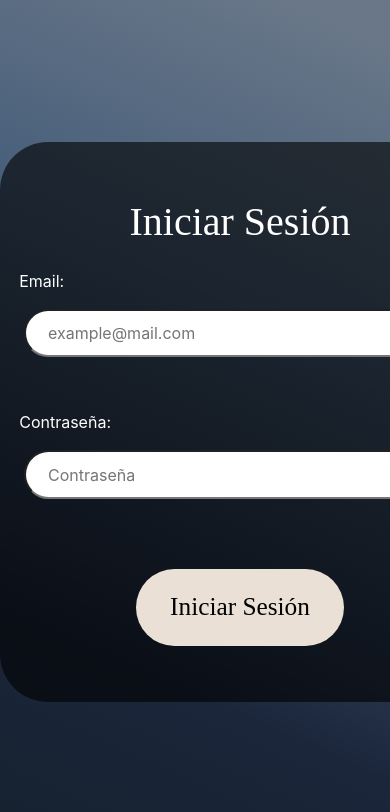
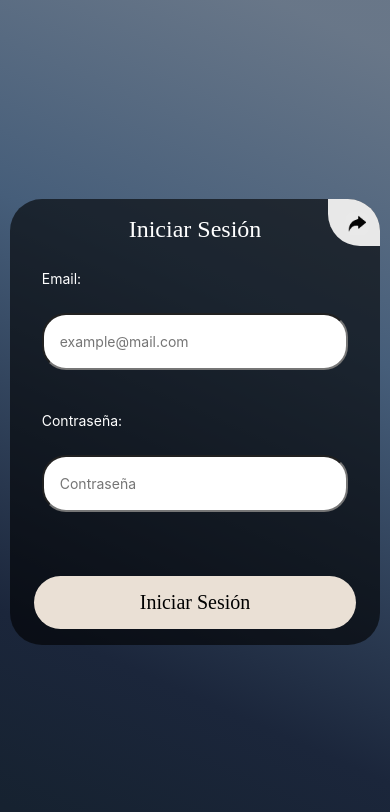
Before and after one commit to g0yz/trabajoDeCampoFrontEnd, a React (Create React App) app: page /login in a window 390 px wide. Shown: the top 812 px of the page. Built offline with nearby package versions, Linux system fonts and the light colour scheme.

Commit message:
Modifico la funcion de la X de las alertas, modifico la estructura de los Logs y le agrego efectos

```diff
--- a/package.json
+++ b/package.json
@@ -7,6 +7,7 @@
     "@testing-library/jest-dom": "^6.8.0",
     "@testing-library/react": "^16.3.0",
     "@testing-library/user-event": "^13.5.0",
+    "animate.css": "^4.1.1",
     "react": "^19.1.1",
     "react-dom": "^19.1.1",
     "react-router-dom": "^7.8.2",
--- a/src/components/Log/Log.css
+++ b/src/components/Log/Log.css
@@ -1,121 +1,172 @@
-*{
-    margin: 0;
-    padding: 0;
+/* Importar Animate.css */
+@import url('https://cdnjs.cloudflare.com/ajax/libs/animate.css/4.1.1/animate.min.css');
+
+* {
+  margin: 0;
+  padding: 0;
 }
 
-
-
-#loginContainer{
-    width: 100rem;
-    height: 100rem;
-    max-width: 30rem;
-    max-height: 35rem;
-    border-radius: 3rem;
-    display: flex;
-    justify-content: space-evenly;
-    align-items: stretch;
-    flex-direction: column;
-    background-color: rgba(0, 0, 0, 0.61);
-
-    /*background: #833AB4;
-    background: -webkit-linear-gradient(54deg, rgba(131, 58, 180, 1) 0%, rgba(253, 29, 29, 1) 50%, rgba(252, 176, 69, 1) 100%);
-    background: -moz-linear-gradient(54deg, rgba(131, 58, 180, 1) 0%, rgba(253, 29, 29, 1) 50%, rgba(252, 176, 69, 1) 100%);
-    background: linear-gradient(54deg, rgba(131, 58, 180, 1) 0%, rgba(253, 29, 29, 1) 50%, rgba(252, 176, 69, 1) 100%);
-    filter: progid:DXImageTransform.Microsoft.gradient(startColorstr="#833AB4", endColorstr="#FCB045", GradientType=0);
-    */
-}
-
+#loginContainer,
 #singUpContainer {
   position: relative;
-  width: 100rem;
-  height: 100rem;
-  max-width: 31rem;
-  max-height: 41rem;
+  width: 100%;
+  max-width: 90vw;
+  height: auto;
+  min-height: 35rem;
   border-radius: 3rem;
   display: flex;
   justify-content: space-evenly;
   align-items: stretch;
   flex-direction: column;
   background-color: rgba(0, 0, 0, 0.61);
+  transition: min-height 0.6s ease;
+  padding: 2rem 1rem;
+  box-sizing: border-box;
+  transform-style: preserve-3d;
+  backface-visibility: hidden;
 }
 
-#email, #password, #confirmarPassword{
-    margin: 1rem !important;
-    margin-left: 1% !important;
-    padding: 5% !important;
-    padding-right: 5% !important;
-    width: 95% !important;
-    height: 100% !important;
-    max-height: 500rem !important;
-    max-width: 200rem !important;
-    max-height: 3rem !important;
-    border-radius: 2rem !important;
-
+#loginContainer {
+  max-width: min(30rem, 90vw);
+  min-height: 35rem;
 }
 
-.form{
+#singUpContainer {
+  max-width: min(31rem, 90vw);
+  min-height: 41rem;
+}
+
+.form {
   margin: auto auto;
-  transition: transform 0.6s;
+  perspective: 1000px;
+  --animate-duration: 0.8s;
+}
+
+/* Ajustar velocidad de las animaciones de Animate.css */
+.animate__animated {
+  animation-duration: var(--animate-duration);
+}
+
+/* Asegurar que el formulario mantenga el estilo 3D */
+#loginContainer,
+#singUpContainer {
   transform-style: preserve-3d;
 }
 
-.form.girar{
-  transform: rotateY(180deg);
+.form-content {
+  opacity: 1;
+  transition: opacity 0.4s ease;
 }
 
-.form > div {
-  backface-visibility: hidden;
+/* Fade out del contenido durante la salida */
+.form-content.content-animating {
+  animation: fadeOutContent 0.4s ease-out forwards;
 }
 
-.formLabel{
-    display: flex;
-    flex-direction: column;
-    align-items: flex-start;
-    margin-left: 1%;
-    padding: 3%;
+/* Fade in del contenido durante la entrada */
+.animate__flipInY .form-content {
+  animation: fadeInContent 0.6s ease-in forwards;
+  animation-delay: 0.4s;
+  opacity: 0;
 }
 
-.botonIniciarSesion{
-    padding: 4%;
-    padding-left: 7%;
-    padding-right: 7%;
-    margin-top: 2rem;
-    border-radius: 3rem;
-    border: black;
-    background-color: #eae0d5;
-    font-family: 'Abyssinica SIL';
-    font-size: 3vh;
+@keyframes fadeOutContent {
+  from {
+    opacity: 1;
+    transform: scale(1);
+  }
+  to {
+    opacity: 0;
+    transform: scale(0.95);
+  }
 }
 
-.botonIniciarSesion:hover{
-    background-color: #15616d;
-    color: rgb(255, 255, 255);
-    cursor: pointer;
-    transition: 0.2s;
-    border: black;
+@keyframes fadeInContent {
+  from {
+    opacity: 0;
+    transform: scale(0.95);
+  }
+  to {
+    opacity: 1;
+    transform: scale(1);
+  }
+}
+
+#login-email,
+#login-password,
+#register-email,
+#register-password,
+#register-confirmar-password {
+  margin: 1rem 0 !important;
+  padding: 1rem !important;
+  width: 100% !important;
+  max-width: 100% !important;
+  height: auto !important;
+  min-height: 3rem !important;
+  border-radius: 2rem !important;
+  box-sizing: border-box;
+  font-size: clamp(14px, 2vw, 16px);
+}
+
+.formLabel {
+  display: flex;
+  flex-direction: column;
+  align-items: flex-start;
+  width: 100%;
+  padding: 0.5rem 1rem;
+  box-sizing: border-box;
+}
+
+.formLabel span {
+  color: white;
+  margin-bottom: 0.5rem;
+  font-size: clamp(14px, 2.5vw, 16px);
+}
+
+.botonIniciarSesion {
+  padding: clamp(10px, 3vw, 16px) clamp(20px, 5vw, 40px);
+  margin-top: 2rem;
+  border-radius: 3rem;
+  border: none;
+  background-color: #eae0d5;
+  font-family: 'Abyssinica SIL';
+  font-size: clamp(16px, 3vh, 20px);
+  transition: all 0.3s ease;
+  cursor: pointer;
+  width: 100%;
+  max-width: 250px;
+}
+
+.botonIniciarSesion:hover {
+  background-color: #15616d;
+  color: rgb(255, 255, 255);
+  border: none;
+  transform: scale(1.05);
 }
 
 .formularioLogin {
-
-    display: flex;
-    flex-direction: column;
-    justify-content: center;
-
-
+  display: flex;
+  flex-direction: column;
+  justify-content: center;
+  align-items: center;
+  width: 100%;
+  padding: 0 1rem;
+  box-sizing: border-box;
 }
 
-#loginContainer .txt {
-    font-family: 'Abyssinica SIL, regular';
-    color: white;
+.boton {
+  display: flex;
+  justify-content: center;
+  width: 100%;
 }
 
+#loginContainer .txt,
 #singUpContainer .txt {
-    font-family: 'Abyssinica SIL, regular';
-    color: white;
-  }
-
-.formLabel span {
+  font-family: 'Abyssinica SIL, regular';
   color: white;
+  font-size: clamp(24px, 5vw, 32px);
+  text-align: center;
+  margin-bottom: 1rem;
 }
 
 .cambiarDeLog {
@@ -124,6 +175,7 @@
   right: 0;
   margin: 0;
   padding: 0;
+  z-index: 10;
 }
 
 .cambiarDeLog button {
@@ -137,9 +189,7 @@
   justify-content: center;
   transition: all 0.3s ease;
   position: relative;
-
 }
-
 
 .cambiarDeLog button::after {
   content: '';
@@ -160,30 +210,38 @@
 }
 
 .logIcon {
-    width: clamp(24px, 4vw, 35px);
-    height: clamp(24px, 4vw, 35px);
-    object-fit: contain;
-    position: relative;
-    z-index: 1;
-    transition: all 0.3s ease;
+  width: clamp(24px, 4vw, 35px);
+  height: clamp(24px, 4vw, 35px);
+  object-fit: contain;
+  position: relative;
+  z-index: 1;
+  transition: all 0.3s ease;
 }
 
 .cambiarDeLog button:hover .logIcon {
-    filter: brightness(0.85); /* Oscurece el icono */
+  filter: brightness(0.85);
 }
 
-.cambiarDeLog button:hover {
-
-  background-blend-mode: multiply;
+.cambiarDeLog button:disabled {
+  cursor: not-allowed;
+  opacity: 0.6;
 }
 
-#loginContainer {
-  position: relative;
+@media screen and (max-width: 768px) {
+  #loginContainer,
+  #singUpContainer {
+    min-height: auto;
+    padding: 1.5rem 1rem;
+  }
 
-}
+  #loginContainer {
+    max-width: 95vw;
+  }
 
+  #singUpContainer {
+    max-width: 95vw;
+  }
 
-@media screen and (max-width: 768px) {
   .cambiarDeLog button {
     padding: 12px 16px;
   }
@@ -192,15 +250,39 @@
     width: 28px;
     height: 28px;
   }
+
+  .botonIniciarSesion {
+    max-width: 100%;
+  }
 }
 
 @media screen and (max-width: 480px) {
+  #loginContainer,
+  #singUpContainer {
+    border-radius: 2rem;
+    padding: 1rem 0.5rem;
+  }
+
   .cambiarDeLog button {
     padding: 10px 14px;
+    border-radius: 0 2rem 0 2rem;
   }
 
   .logIcon {
     width: 24px;
     height: 24px;
   }
+
+  #login-email,
+  #login-password,
+  #register-email,
+  #register-password,
+  #register-confirmar-password {
+    border-radius: 1.5rem !important;
+    min-height: 2.5rem !important;
+  }
+
+  .formLabel {
+    padding: 0.5rem;
+  }
 }
--- /dev/null
+++ b/src/components/Log/Log.jsx
@@ -0,0 +1,56 @@
+//Este es el "esqueleto" de los formularios del Log (LogIn y SingUp)
+
+import './Log.css';
+import { useState, useEffect } from 'react';
+import { useNavigate, useLocation } from 'react-router-dom';
+import logIcon from '../../assets/log-icon.png';
+
+export default function Log({ children, isLogin }) {
+  const [animating, setAnimating] = useState(false);
+  const [animationClass, setAnimationClass] = useState('');
+  const navigate = useNavigate();
+  const location = useLocation();
+
+  // Detecta cuando entramos desde otra ruta para aplicar animación de entrada
+  useEffect(() => {
+    const state = location.state;
+    if (state?.from) {
+      // Animación de entrada usando animate.css
+      setAnimationClass('animate__animated animate__flipInY');
+      setAnimating(true);
+      setTimeout(() => {
+        setAnimating(false);
+        setAnimationClass('');
+      }, 1000);
+    }
+  }, [location]);
+
+  const handleToggle = () => {
+    // Animación de salida usando animate.css
+    setAnimationClass('animate__animated animate__flipOutY');
+    setAnimating(true);
+
+    setTimeout(() => {
+      const targetRoute = isLogin ? "/register" : "/login";
+      navigate(targetRoute, { state: { from: isLogin ? 'login' : 'register' } });
+    }, 800);
+  };
+
+
+  return (
+    <div
+      className={`form ${animationClass}`}
+      id={isLogin ? 'loginContainer' : 'singUpContainer'}
+    >
+      <div className='cambiarDeLog'>
+        <button onClick={handleToggle} type='button' disabled={animating}>
+          <img className="logIcon" src={logIcon} alt={isLogin ? "Ir a Registro" : "Ir a Login"} />
+        </button>
+      </div>
+
+      <div className={`form-content ${animating ? 'content-animating' : ''}`}>
+        {children}
+      </div>
+    </div>
+  );
+}
--- a/src/components/Log/LogIn/LogIn.jsx
+++ b/src/components/Log/LogIn/LogIn.jsx
@@ -1,20 +1,22 @@
-import '../Log.css';
 import { useState, useEffect } from 'react';
 import { useNavigate } from 'react-router-dom';
-import logIcon from '../../../assets/log-icon.png';
+import Log from '../Log.jsx';
 import Alerta from '../../Alertas/Alertas.jsx';
 
 export default function Login({ setUsuario }) {
+  //Creo las variable que van a tener la info que le voy a mandar a la BD para hacer las consultas
   const [email, setEmail] = useState("");
   const [password, setPassword] = useState("");
+  // Me permite navegar entre paginas
   const navigate = useNavigate();
-  const [girar, setGirar] = useState(false);
-
+  //Creo la variable para poder usar la alertas
   const [alert, setAlert] = useState(null);
 
+  //Funcioin para enviar los datos al backEnd
   const enviarDatos = async (evento) => {
     evento.preventDefault();
 
+    //Se conecta con la BD para enviarle los datos del usuario
     try {
       const response = await fetch("http://localhost:8081/auth/login", {
         method: "POST",
@@ -22,26 +24,29 @@ export default function Login({ setUsuario }) {
         body: JSON.stringify({ email, password })
       });
 
+      //Espero la respuesta del servidor
       const data = await response.text();
       console.log("Respuesta del servidor:", data);
 
+      // Si el servidor responde ok el usuario se loguea
       if (response.ok && data.startsWith("Login exitoso")) {
-        // Guardar la información del usuario
         const datosUsuario = { email, loggedIn: true };
-        // Esto ahora guardará automáticamente en localStorage
         setUsuario({ datosUsuario });
-        // Redirige al Home
         navigate("/home");
-      } else {
+      } else { // Si el servidor no responde ok se le notifica al usuario el error
+        //Setea lo que la alerta debe mostrar y el tipo de error
         setAlert({
           type: 'error',
           title: 'Error de Inicio de Sesión',
-          message: `No se pudo iniciar sesión. Detalle: ${data || `Error desconocido`}`
+          message: `${data || 'Error desconocido'}`
         });
       }
 
     } catch (error) {
+      //Error de conexion con el servidor
       console.error("Error durante la solicitud de inicio de sesión:", error);
+
+      //Setea lo que la alerta debe mostrar y el tipo de error
       setAlert({
         type: 'advertencia',
         title: 'Error de Conexión',
@@ -50,14 +55,8 @@ export default function Login({ setUsuario }) {
     }
   };
 
-  const irARegistro = () => {
-    setGirar(true);
-    setTimeout(() => {
-      navigate("/register");
-    }, 400);
-  };
-
   useEffect(() => {
+    //Si el error es una advertencia (No se pudo conectar con el servidor) la alerta se mostrara durante 5 seg
     if (alert && alert.type === 'advertencia') {
       const timer = setTimeout(() => {
         setAlert(null);
@@ -67,19 +66,16 @@ export default function Login({ setUsuario }) {
   }, [alert]);
 
   return (
-    <div className={`form ${girar ? 'girar' : ''}`} id='loginContainer'>
-      <div className='cambiarDeLog'>
-        <button onClick={irARegistro} type='button'><img className="logIcon" src={logIcon} alt="RegistrarUsuario" />
-        </button>
-      </div>
-      <div>
-        <h1 className='txt'> Iniciar Sesión </h1>
+    //Le digo al Log que estoy en el LogIn
+    <Log isLogin={true}>
+      <h1 className='txt'>Iniciar Sesión</h1>
+
       <form onSubmit={enviarDatos} className='formularioLogin'>
-          <label htmlFor='email' className='formLabel'>
-            <span>Email: </span>
+        <label htmlFor='login-email' className='formLabel'>
+          <span>Email:</span>
           <input
             type='email'
-              id='email'
+            id='login-email'
             placeholder='example@mail.com'
             value={email}
             onChange={e => setEmail(e.target.value)}
@@ -87,11 +83,11 @@ export default function Login({ setUsuario }) {
           />
         </label>
 
-          <label htmlFor='password' className='formLabel'>
+        <label htmlFor='login-password' className='formLabel'>
           <span>Contraseña:</span>
           <input
             type='password'
-              id='password'
+            id='login-password'
             placeholder='Contraseña'
             value={password}
             onChange={e => setPassword(e.target.value)}
@@ -102,20 +98,18 @@ export default function Login({ setUsuario }) {
         <div className='boton'>
           <button type="submit" className='botonIniciarSesion'>Iniciar Sesión</button>
         </div>
-
       </form>
 
+      {/*Le mando los datos que se hayan registrado a la alerta, para que lo muestre*/}
       {alert && (
         <Alerta
           type={alert.type}
           title={alert.title}
           message={alert.message}
+          onClose={() => setAlert(null)}
           onAccept={() => setAlert(null)}
         />
       )}
-
-      </div>
-
-    </div>
+    </Log>
   );
 }
--- a/src/components/Log/SingUp/SingUp.jsx
+++ b/src/components/Log/SingUp/SingUp.jsx
@@ -1,24 +1,27 @@
-import '../Log.css';
 import { useState, useEffect } from 'react';
 import { useNavigate } from 'react-router-dom';
-import logIcon from '../../../assets/log-icon.png';
+import Log from '../Log.jsx';
 import Alerta from '../../Alertas/Alertas.jsx';
 
 export default function Register() {
+  //Creo las variable que van a tener la info que le voy a mandar a la BD para hacer las consultas
   const [email, setEmail] = useState("");
   const [password, setPassword] = useState("");
   const [confirmarPassword, setConfirmarPassword] = useState("");
+
+  // Me permite navegar entre paginas
   const navigate = useNavigate();
-    const [girar, setGirar] = useState(false);
 
+  //Creo la variable para poder usar la alertas
   const [alert, setAlert] = useState(null);
 
-
+  //Funcioin para enviar los datos al backEnd
   const enviarDatos = async (evento) => {
     evento.preventDefault();
 
-    // Validar que las contraseñas coincidan
+    //Me aseguro que las contraseñas ingresadas sean iguales
     if (password !== confirmarPassword) {
+      //Seteo la alerta para notificar que las contraseñas son distintas
       setAlert({
         type: 'info',
         title: 'Contraseñas No Coinciden',
@@ -27,8 +30,8 @@ export default function Register() {
       return;
     }
 
-    // Validar longitud mínima de contraseña
     if (password.length < 6) {
+      //Seteo la alerta para notificar que las contraseñas deben tener minimo 6 caracteres
       setAlert({
         type: 'info',
         title: 'Contraseña Demasiado Corta',
@@ -37,34 +40,40 @@ export default function Register() {
       return;
     }
 
+    //Me conecto con la BD para enviarle los datos del usuario
     try {
       const response = await fetch("http://localhost:8081/auth/register", {
         method: "POST",
         headers: { "Content-Type": "application/json" },
-            body: JSON.stringify({email, password })
+        body: JSON.stringify({ email, password })
       });
 
+      //Espero la respuesta del servidor
       const data = await response.text();
       console.log("Respuesta del servidor:", data);
 
+      //El servidor acepta los datos
       if (response.ok) {
+        //Seteo la alerta para que se le notifique al usuario que se registro con exito
         setAlert({
           type: 'exito',
           title: 'Registro Exitoso',
           message: 'Redirigiendo al inicio de sesión...'
         });
         setTimeout(() => {
-            navigate("/login"); // Redirige al login después del registro
+          navigate("/login");
         }, 2000);
       } else {
+        //Seteo la alerta para que muestre el error que hubo cuando se mandaron los datos a la BD
         setAlert({
           type: 'error',
-          title: 'Error de Inicio de Sesión',
-          message: `No se pudo iniciar sesión. Detalle: ${data || `Error desconocido`}`
+          title: 'Error de Registro',
+          message: `No se pudo registrar. Detalle: ${data || 'Error desconocido'}`
         });
       }
 
     } catch (error) {
+      //Seteo la alerta para mostrar un error de conexion
       console.error("Error en la conexión:", error);
       setAlert({
         type: 'advertencia',
@@ -74,15 +83,9 @@ export default function Register() {
     }
   };
 
-    const irALogIn = () => {
-        setGirar(true);
-        setTimeout(() => {
-          navigate("/login");
-        }, 400);
-    };
-
+  //Hago que los errores de conexion y las notificaciones de exito se muestren solo por 5seg
   useEffect(() => {
-    if (alert && (alert.type === 'advertencia' || alert.type === 'exito') ) {
+    if (alert && (alert.type === 'advertencia' || alert.type === 'exito')) {
       const timer = setTimeout(() => {
         setAlert(null);
       }, 5000);
@@ -91,22 +94,17 @@ export default function Register() {
   }, [alert]);
 
   return (
-    <div className={`form ${girar ? 'girar' : ''}`} id='singUpContainer'>
-
-      <div className='cambiarDeLog'>
-        <button onClick={irALogIn}><img className="logIcon" src={logIcon} alt="RegistrarUsuario" />
-        </button>
-      </div>
-
-      <div>
-        <h1 className='txt'> Registrarse </h1>
+    //Forlario de Registrar
+    //Le digo al Log que estoy en SingUp
+    <Log isLogin={false}>
+      <h1 className='txt'>Registrarse</h1>
 
       <form onSubmit={enviarDatos} className='formularioLogin'>
-          <label htmlFor='email' className='formLabel'>
-            <span>Email: </span>
+        <label htmlFor='register-email' className='formLabel'>
+          <span>Email:</span>
           <input
             type='email'
-              id='email'
+            id='register-email'
             placeholder='example@mail.com'
             value={email}
             onChange={e => setEmail(e.target.value)}
@@ -114,11 +112,11 @@ export default function Register() {
           />
         </label>
 
-          <label htmlFor='password' className='formLabel'>
+        <label htmlFor='register-password' className='formLabel'>
           <span>Contraseña:</span>
           <input
             type='password'
-              id='password'
+            id='register-password'
             placeholder='Mínimo 6 caracteres'
             value={password}
             onChange={e => setPassword(e.target.value)}
@@ -126,11 +124,11 @@ export default function Register() {
           />
         </label>
 
-         <label htmlFor='confirmarPassword' className='formLabel'>
+        <label htmlFor='register-confirmar-password' className='formLabel'>
           <span>Confirmar Contraseña:</span>
           <input
             type='password'
-              id='confirmarPassword'
+            id='register-confirmar-password'
             placeholder='Repite tu contraseña'
             value={confirmarPassword}
             onChange={e => setConfirmarPassword(e.target.value)}
@@ -141,21 +139,18 @@ export default function Register() {
         <div className='boton'>
           <button type="submit" className='botonIniciarSesion'>Registrarse</button>
         </div>
-
       </form>
 
-
+      {/*Le mando los datos que se hayan registrado a la alerta, para que lo muestre*/}
       {alert && (
         <Alerta
           type={alert.type}
           title={alert.title}
           message={alert.message}
+          onClose={() => setAlert(null) }
           onAccept={() => setAlert(null)}
         />
       )}
-
-      </div>
-
-    </div>
+    </Log>
   );
 }
--- a/src/components/NavBar/NavBar.jsx
+++ b/src/components/NavBar/NavBar.jsx
@@ -44,7 +44,8 @@ const NavBar = ( { onLogOut  } ) => {
                 title: 'Atención',
                 message: 'Desea cerrar sesión?'
                 })}
-            className='logOutImg'>
+
+                className='logOutImg'>
 
                 <i className="fa-solid fa-right-from-bracket"></i>
             </button>
@@ -55,6 +56,7 @@ const NavBar = ( { onLogOut  } ) => {
                     title={alert.title}
                     message={alert.message}
                     onClose={() => setAlert(null) }
+                    onCancel={() => setAlert(null) }
                     onAccept={() => { setAlert(null); manejarLogout(); }}
                 />
             )}
```
Also changed, not shown: public/index.html (+7 -0 lines), src/components/Alertas/AlertaBase/AlertaBase.jsx (+2 -17 lines), src/components/Alertas/Alertas.jsx (+38 -1 lines), 1 other file (tests, documents, lock files or other folders). Lines whose indentation alone changed are shown as unchanged.
